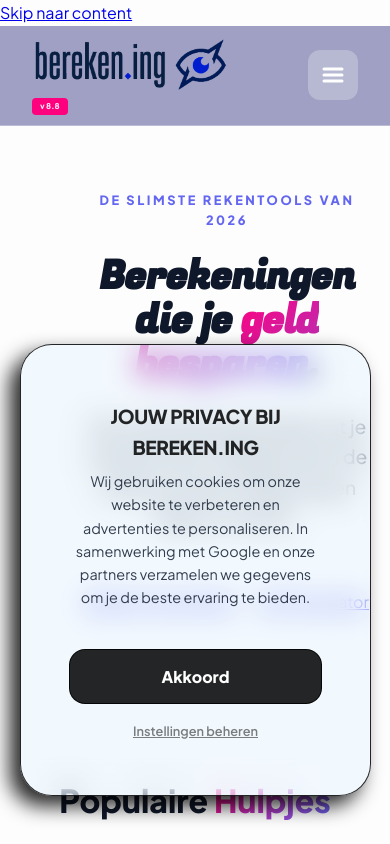
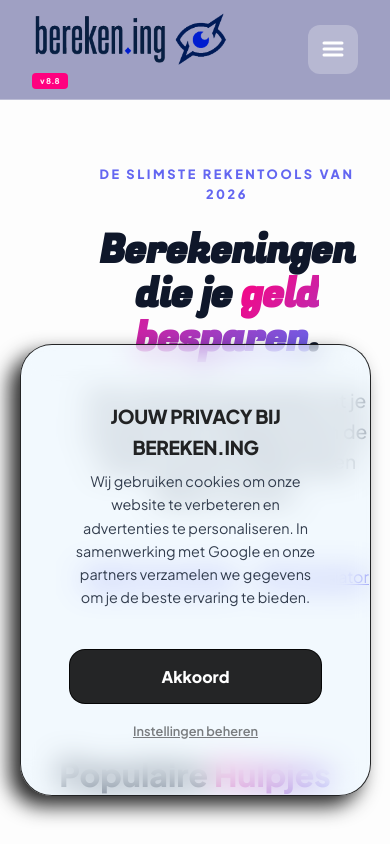
Before and after one commit to sirklaas/bereken.ing, a Next.js app: page / in a window 390 px wide. Shown: the top 844 px of the page. Built offline with nearby package versions, Linux system fonts and the light colour scheme.

Commit message:
style: fix skip link and restore mobile calculator harmony v8.9

```diff
--- a/src/app/globals.css
+++ b/src/app/globals.css
@@ -14,6 +14,25 @@
   --border: rgba(0, 0, 0, 0.05);
   --radius: 16px;
   --transition: all 0.3s cubic-bezier(0.4, 0, 0.2, 1);
+}
+
+.skip-link {
+  position: absolute;
+  top: -100px;
+  left: 50%;
+  transform: translateX(-50%);
+  background: var(--primary-accent);
+  color: white;
+  padding: 0.8rem 1.5rem;
+  z-index: 100000;
+  text-decoration: none;
+  font-weight: 700;
+  border-radius: 0 0 12px 12px;
+  transition: top 0.3s ease;
+}
+
+.skip-link:focus {
+  top: 0;
 }
 
 * {
```
Also changed, not shown: src/components/MortgageCalculator.tsx (+7 -2 lines).
